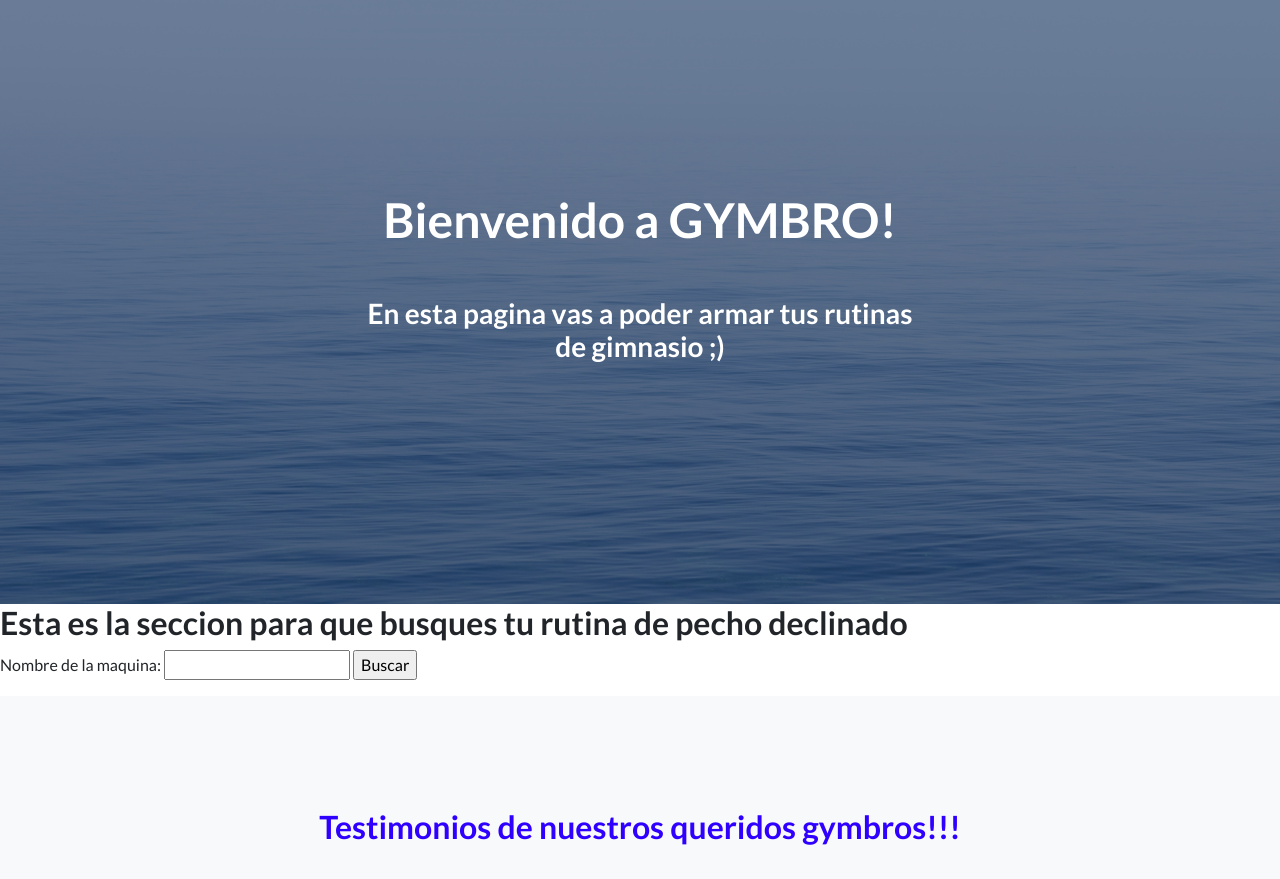
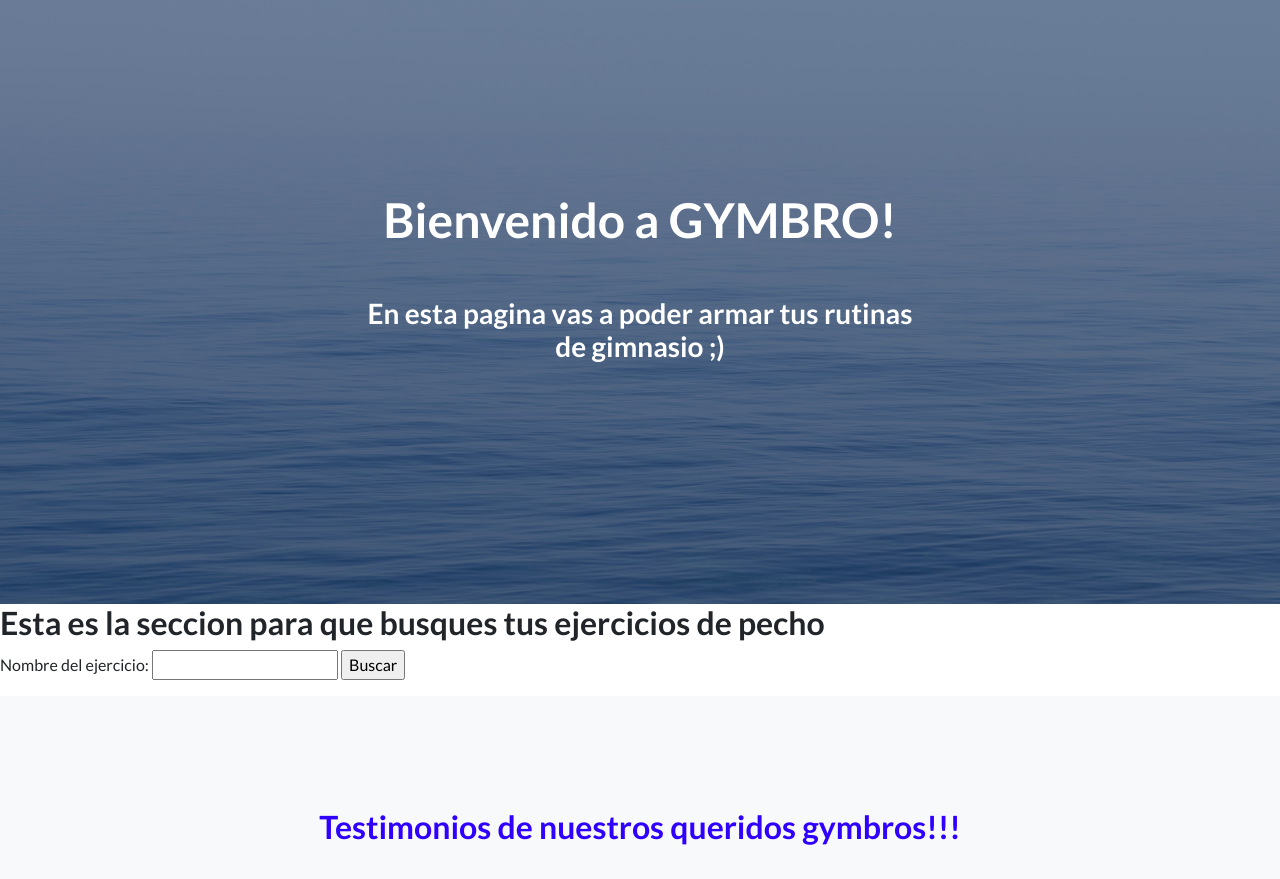
Before and after one commit to SebasBarrientos/Entrega1-Barrientos-Sebastian, a Django app: page /coder/pecho/buscador/ in a window 1280 px wide. Shown: the part 57-936 px from the top of the page. Run offline with Django 4.2, Linux system fonts and the light colour scheme; some libraries are stand-ins or nearby versions.

Commit message:
Completado el trabajo, un exito el cambio de rumbo

```diff
--- a/EntregaCoder/gym/templates/gym/buscador_pecho.html
+++ b/EntregaCoder/gym/templates/gym/buscador_pecho.html
@@ -1,17 +1,15 @@
 {%extends 'gym/base.html'%}
 {%block contenido%}
-<h2> Esta es la seccion para que busques tu rutina de pecho declinado</h2>
-<form action="{% url 'pecho_declinado-resultado'%}" method="get">
+<h2> Esta es la seccion para que busques tus ejercicios de pecho</h2>
 
-<p>
-    Nombre de la maquina: <input type="text" name="maquina_pecho_declinado">
-    <input type="submit" value = "Buscar">
-</p>
+<form action="{% url 'pecho-resultado'%}" method="get">
 
+    <p>
+        Nombre del ejercicio: <input type="text" name="nombre_ejercicio">
+        <input type="submit" value = "Buscar">
+    </p>
 
 </form>
 
 
-
-
 {%endblock%}
--- a/EntregaCoder/gym/templates/gym/espalda.html
+++ b/EntregaCoder/gym/templates/gym/espalda.html
@@ -1,5 +1,6 @@
 {%extends 'gym/base.html'%}
 {%block contenido%}
-<h2> En esta seccion veras tus rutinas de pecho inclinado</h2>
-
+<h2> Hay que tener la espalda de Thor para poder dar sombra en verano</h2>
+<a class="navbar-brand" href="{%url 'form-espalda'%}"> Cargar Ejercicio </a>
+<a class="navbar-brand" href="{%url 'espalda-buscar'%}"> Buscar ejercicio </a>
 {%endblock%}
--- a/EntregaCoder/gym/templates/gym/form_espalda.html
+++ b/EntregaCoder/gym/templates/gym/form_espalda.html
@@ -1,12 +1,12 @@
 {%extends 'gym/base.html'%}
 {%block contenido%}
-<h2> Esta es la seccion para que armes tu rutina de pecho inclinado</h2>
+<h2> Esta es la seccion para que cargues tus ejercicios de espalda</h2>
 <p>Completa el siguiente formulario: </p>
 <form action="" method="post">
     {% csrf_token %}
     {{formulario.as_p}}
 
-    <input type="submit" value="Cargar Rutina">
+    <input type="submit" value="Cargar ejercicio">
 
 <endform>
 {%endblock%}
--- a/EntregaCoder/gym/templates/gym/form_pech.html
+++ b/EntregaCoder/gym/templates/gym/form_pecho.html
@@ -1,12 +1,12 @@
 {%extends 'gym/base.html'%}
 {%block contenido%}
-<h2> Esta es la seccion para que armes tu rutina de pecho declinado</h2>
+<h2> Esta es la seccion para que cargues tu ejercicio de pecho </h2>
 <p>Completa el siguiente formulario: </p>
 <form action="" method="post">
     {% csrf_token %}
     {{formulario.as_p}}
 
-    <input type="submit" value="Cargar Rutina">
+    <input type="submit" value="Cargar ejercicio">
 
 <endform>
 {%endblock%}
--- a/EntregaCoder/gym/templates/gym/form_piernas.html
+++ b/EntregaCoder/gym/templates/gym/form_piernas.html
@@ -1,12 +1,12 @@
 {%extends 'gym/base.html'%}
 {%block contenido%}
-<h2> Esta es la seccion para que armes tu rutina de pecho plano</h2>
+<h2> Esta es la seccion para que cargues tu ejercicio de piernas</h2>
 <p>Completa el siguiente formulario: </p>
 <form action="" method="post">
     {% csrf_token %}
     {{formulario.as_p}}
 
-    <input type="submit" value="Cargar Rutina">
+    <input type="submit" value="Cargar ejercicio">
 
 <endform>
 {%endblock%}
--- a/EntregaCoder/gym/templates/gym/pecho.html
+++ b/EntregaCoder/gym/templates/gym/pecho.html
@@ -1,6 +1,7 @@
 {%extends 'gym/base.html'%}
 {%block contenido%}
-<h2> En esta seccion veras tus rutinas de pecho declinado</h2>
-
+<h2> Hay que lucir los pectorales en el verano!! </h2>
+<a class="navbar-brand" href="{%url 'form-pecho'%}"> Cargar Ejercicio </a>
+<a class="navbar-brand" href="{%url 'pecho-buscar'%}"> Buscar ejercicio </a>
 
 {%endblock%}
--- a/EntregaCoder/gym/templates/gym/piernas.html
+++ b/EntregaCoder/gym/templates/gym/piernas.html
@@ -1,5 +1,6 @@
 {%extends 'gym/base.html'%}
 {%block contenido%}
-<h2> En esta seccion veras tus rutinas de pecho plano</h2>
-
+<h2> Es importante que hagas piernas, no queres ser Hulk con patas de pollo</h2>
+<a class="navbar-brand" href="{%url 'form-piernas'%}"> Cargar Ejercicio </a>
+<a class="navbar-brand" href="{%url 'piernas-buscar'%}"> Buscar ejercicio </a>
 {%endblock%}
--- a/EntregaCoder/gym/urls.py
+++ b/EntregaCoder/gym/urls.py
@@ -4,19 +4,19 @@ from gym.views import *
 urlpatterns = [
     path ('GYMBRO', inicio, name = 'gym-inicio'),
 
-
     path ('piernas/', vista_piernas, name = 'gym-piernas'),
     path ('piernas/form/', form_piernas, name = 'form-piernas'),
     path ('piernas/buscador/', buscador_piernas, name = 'piernas-buscar'),
-    path ('piernas/buscador/resultados/', resultado_piernas, name = 'piernas-resultado'),
+    path ('piernas/buscador/resultados/', resultado_piernas, name = 'resultado-piernas'),
 
     path ('espalda/', vista_espalda, name = 'gym-espalda'),
     path ('espalda/form/', form_espalda, name = 'form-espalda'),
     path ('espalda/buscador/', buscador_espalda, name = 'espalda-buscar'),
-    path ('espalda/buscador/resultados/', resultado_espalda, name = 'espalda-resultado'),
+    path ('espalda/buscador/resultado', resultado_espalda, name = 'espalda-resultado'),
+
 
     path ('pecho/', vista_pecho, name = 'gym-pecho'),
     path ('pecho/form/', form_pecho, name = 'form-pecho'),
     path ('pecho/buscador/', buscador_pecho, name = 'pecho-buscar'),
-    path ('pecho/resultados/', resultado_pecho, name = 'pecho-resultado')
+    path ('pecho/buscador/resultado', resultado_pecho, name = 'pecho-resultado'),
 ]
--- a/EntregaCoder/gym/views.py
+++ b/EntregaCoder/gym/views.py
@@ -35,10 +35,10 @@ def buscador_piernas (request):
 
 
 def resultado_piernas (request):
-    nombre_maquina = request.GET ["maquina_piernas"]
-    maquina = piernas.objects.filter (maquina__icontains=nombre_maquina)
+    nombre= request.GET ["nombre_ejercicio"]
+    ejercicios = piernas.objects.filter (nombre_ejercicio__icontains=nombre)
 
-    return render (request, 'gym/resultado_search_piernas.html', {'maquina': maquina})
+    return render (request, 'gym/resultado_piernas.html', {'ejercicios': ejercicios})
 
 
 
@@ -58,14 +58,22 @@ def form_espalda (request):
     return render(request, 'gym/form_espalda.html', contexto)
 
 def vista_espalda (request):
+    return render (request, 'gym/espalda.html')
 
-    return render (request, 'gym/espalda.html')
+
+
 
 def buscador_espalda (request):
     return render (request, 'gym/buscador_espalda.html')
 
+
 def resultado_espalda (request):
-    pass
+    nombre= request.GET ["nombre_ejercicio"]
+    ejercicios = espalda.objects.filter (nombre_ejercicio__icontains=nombre)
+
+    return render (request, 'gym/resultado_espalda.html', {'ejercicios': ejercicios})
+
+
 
 
 
@@ -94,5 +102,9 @@ def vista_pecho (request):
 def buscador_pecho (request):
     return render (request, 'gym/buscador_pecho.html')
 
-def resultado_pecho(request):
-    pass
+
+def resultado_pecho (request):
+    nombre= request.GET ["nombre_ejercicio"]
+    ejercicios = pecho.objects.filter (nombre_ejercicio__icontains=nombre)
+
+    return render (request, 'gym/resultado_pecho.html', {'ejercicios': ejercicios})
```
Also changed, not shown: EntregaCoder/gym/templates/gym/buscador_espalda.html (+4 -4 lines), EntregaCoder/gym/templates/gym/buscador_piernas.html (+4 -3 lines), EntregaCoder/gym/templates/gym/resultado_espalda.html (added, +19 -0 lines), EntregaCoder/gym/templates/gym/resultado_pecho.html (added, +18 -0 lines), EntregaCoder/gym/templates/gym/resultado_piernas.html (added, +19 -0 lines), EntregaCoder/gym/templates/gym/resultado_search_espalda.html (deleted, +0 -9 lines), EntregaCoder/gym/templates/gym/resultado_search_pecho.html (deleted, +0 -11 lines), EntregaCoder/gym/templates/gym/resultado_search_piernas.html (deleted, +0 -14 lines), EntregaCoder/db.sqlite3.
